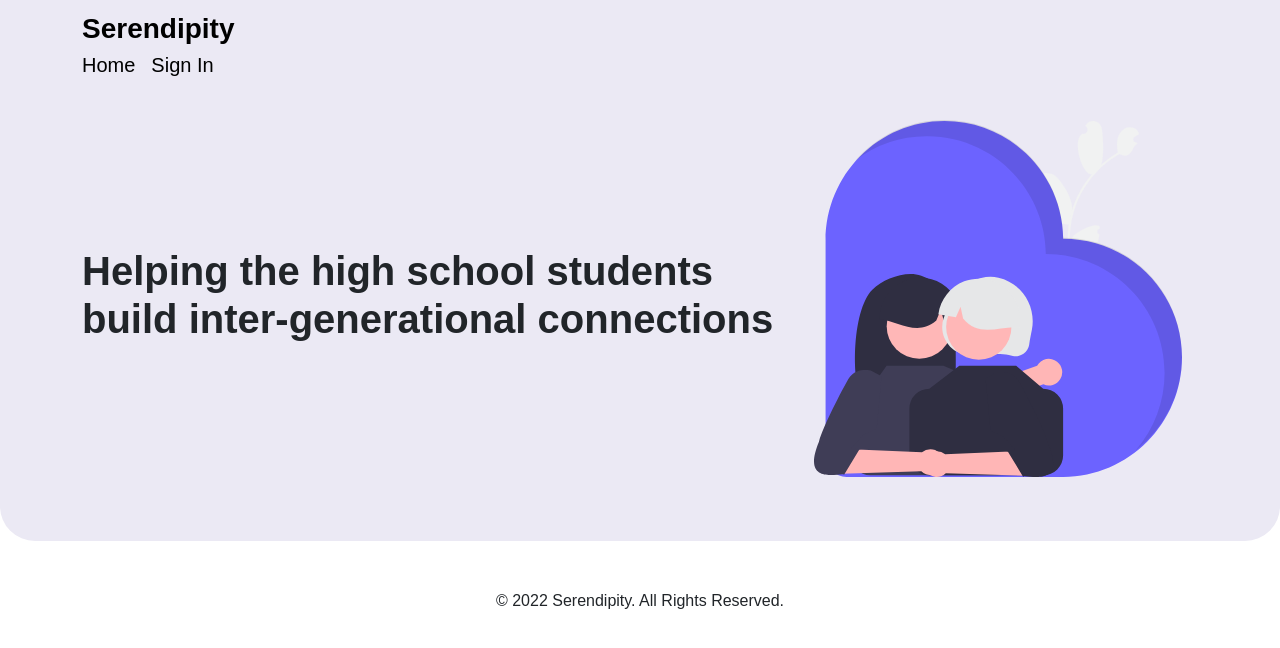
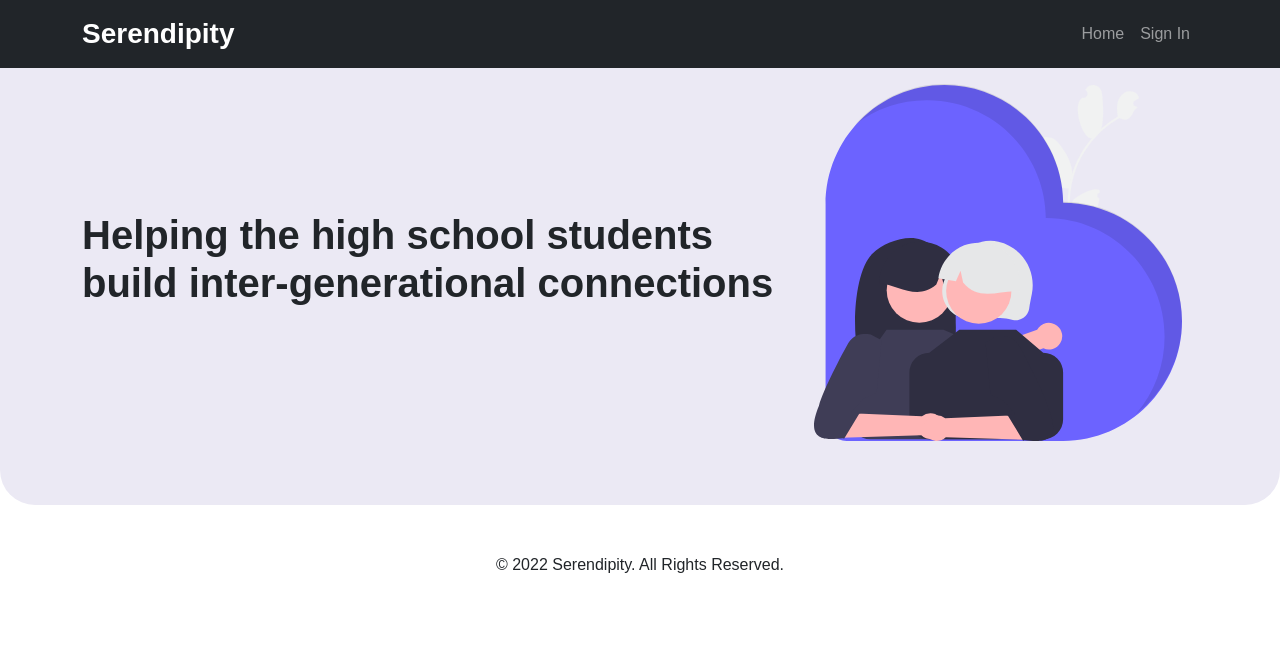
Before and after one commit to serendipityuw/webapp, a React (Create React App) app: page / in a window 1280 px wide. Shown: the top 648 px of the page. Built offline with nearby package versions, Linux system fonts and the light colour scheme; no server answers.

Commit message:
new header

```diff
--- a/src/App.css
+++ b/src/App.css
@@ -24,110 +24,9 @@ h3 {
   font-size: 1.45rem;
 }
 
-header {
-  padding-bottom: 1em;
-  background-color: var(--purple-pastel);
-}
-
-.navbar a {
-  padding: 0;
-  text-decoration: none;
-  color: black;
-  margin-right: 16px;
-}
-
-.nav-links {
-  margin-top: 1em;
-  font-size: 15px;
-}
-
-.nav-link {
-  margin-right: 32px;
-  margin-left: 0;
-  font-weight: 500;
-  border-bottom: 6px solid var(--purple-primary);
-}
-
-.nav-link:hover {
-  opacity: 0.7;
-  border-bottom: 6px solid var(--purple-primary);
-}
-
-.home {
-  font-size: 28px !important;
-  padding-left: 0;
-  display: inline-block;
-  font-weight: bold;
-}
-
-.icon {
-  padding-right: 0;
-  height: 36px;
-}
-
-.business-card {
-  border-radius: 25px;
-  box-shadow: 2px 4px 8px rgba(0, 0, 0, 0.25);
-  overflow: hidden;
-  margin: 1rem 0 1rem 0;
-}
-
-.business-card:hover {
-  box-shadow: 4px 8px 8px rgba(0, 0, 0, 0.25);
-}
-
-.business-card .card-title {
-  height: 2.2em;
-}
-
-.business-card .card-body {
-  padding: 0;
-}
-
-.business-card .card-content {
-  padding: 1.25rem 2.25rem;
-}
-
-.business-card .card-content p {
-  display: -webkit-box;
-  /* 5 lines = 1.5(line height) * 5 */
-  height: 7.5em;
-  -webkit-line-clamp: 5;
-  -webkit-box-orient: vertical;
-  overflow: hidden;
-  text-overflow: ellipsis;
-
-}
-
-.business-card .card-body img {
-  height: 280px;
-  width: 100%;
-}
-
-.business-card .btn-dark {
-  width: 45%;
-  margin-right: 5%;
-}
-
-.business-card .btn-warning {
-  width: 45%;
-}
 
 /* Medium */
 @media (min-width: 768px) {
-  .business-card .card-body img {
-      height: 220px;
-  }
-
-  .nav-link {
-      border-bottom: none;
-  }
-
-  .nav-links {
-      margin-top: 0;
-      font-size: 20px;
-  }
-
   h1 {
       font-size: 2.5rem;
   }
@@ -143,9 +42,7 @@ header {
 
 /* Large */
 @media (min-width: 992px) {
-  .business-card .card-body img {
-      height: 250px;
-  }
+
 }
 
 footer {
--- /dev/null
+++ b/src/components/Header.css
@@ -0,0 +1,21 @@
+.navbar {
+    padding-left: 1rem;
+    padding-right: 1rem;
+}
+
+.home {
+    font-size: 28px !important;
+    padding-left: 0;
+    display: inline-block;
+    font-weight: bold;
+}
+
+.icon {
+    padding-right: 0;
+    height: 36px;
+}
+
+.navbar-nav {
+    width: 100%;
+    justify-content: flex-end;
+}
--- a/src/components/Header.js
+++ b/src/components/Header.js
@@ -1,11 +1,14 @@
 import { getAuth, signOut } from "firebase/auth";
-import { Link, useNavigate } from "react-router-dom";
-import { Navbar } from "reactstrap";
+import { useState } from "react";
+import { useNavigate } from "react-router-dom";
+import { Collapse, Container, Nav, Navbar, NavbarBrand, NavbarToggler, NavItem, NavLink } from "reactstrap";
 import * as Constants from '../constants';
+import "./Header.css"
 
 function Header(props) {
     const auth = getAuth();
     const navigate = useNavigate();
+    const [isOpen, setOpen] = useState(false);
 
     const handleSignOut = () => {
         signOut(auth);
@@ -13,31 +16,50 @@ function Header(props) {
     }
 
     const loggedInLinks = (
-        <div className="d-flex align-content-center flex-wrap justiy-content-end nav-links">
-            <a className="nav-link" href={Constants.HOME_PATH}>Home</a>
-            <a className="nav-link" href={Constants.TASKS_PATH}>Tasks</a>
-            <a className="nav-link" href={Constants.HISTORY_PATH}>History</a>
-            <a className="nav-link" href={Constants.ACCOUNT_PATH}>Account</a>
-            <a className="nav-link" onClick={handleSignOut} href={Constants.HOME_PATH} >Sign Out</a>
-        </div>
+        <>
+            <NavItem>
+                <NavLink href={Constants.HOME_PATH}>Home</NavLink>
+            </NavItem>
+            <NavItem>
+                <NavLink href={Constants.TASKS_PATH}>Tasks</NavLink>
+            </NavItem>
+            <NavItem>
+                <NavLink href={Constants.HISTORY_PATH}>History</NavLink>
+            </NavItem>
+            <NavItem>
+                <NavLink href={Constants.ACCOUNT_PATH}>Account</NavLink>
+            </NavItem>
+            <NavItem>
+                <NavLink onClick={handleSignOut} href={Constants.HOME_PATH}>Sign Out</NavLink>
+            </NavItem>
+        </>
     );
 
     const loggedOutLinks = (
-        <div className="d-flex align-content-center flex-wrap justiy-content-end nav-links">
-            <a className="nav-link" href={Constants.HOME_PATH}>Home</a>
-            <a className="nav-link" href={Constants.SIGNIN_PATH}>Sign In</a>
-        </div>
+        <>
+            <NavItem>
+                <NavLink href={Constants.HOME_PATH}>Home</NavLink>
+            </NavItem>
+            <NavItem>
+                <NavLink href={Constants.SIGNIN_PATH}>Sign In</NavLink>
+            </NavItem>
+        </>
     );
+
+    const toggle = () => {
+        setOpen(!isOpen);
+    }
 
     return (
         <header>
-            <Navbar>
-                <div className="container">
-                    <div className="d-flex flex-row align-items-center justify-content-start">
-                        <Link to={Constants.HOME_PATH} className="home">{Constants.APP_NAME}</Link>
-                    </div>
-                    {(auth.currentUser) ? loggedInLinks : loggedOutLinks}
-                </div>
+            <Navbar container color="dark" dark expand="sm">
+                <NavbarBrand className="home" href={Constants.HOME_PATH}>{Constants.APP_NAME}</NavbarBrand>
+                <NavbarToggler onClick={toggle} />
+                <Collapse isOpen={isOpen} navbar>
+                    <Nav navbar>
+                        {(auth.currentUser) ? loggedInLinks : loggedOutLinks}
+                    </Nav>
+                </Collapse>
             </Navbar>
         </header>
     );
```
